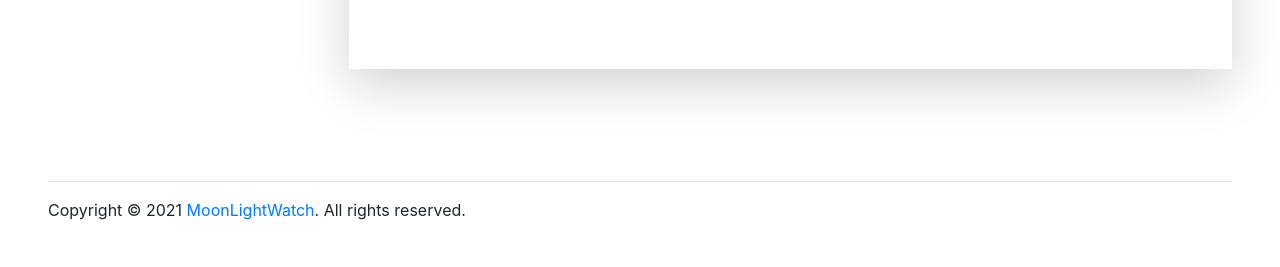
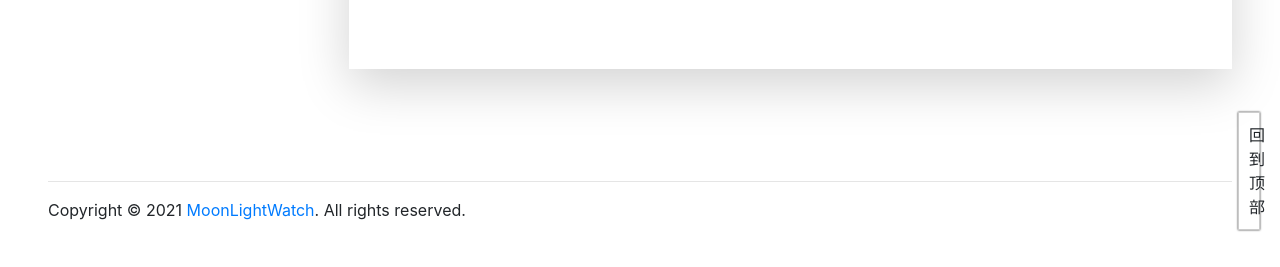
Before and after one commit to moonlightwatch/moonlightwatch.github.io, a Jekyll site: the page built from index.html, in a window 1280 px wide and 1400 px high, scrolled down 424 px. Shown: the part 1130-1397 px from the top of the window. Built offline with Jekyll 4.4.1, drawn with Linux system fonts in a browser that asks for light colours; the list of posts is cut into pages by our own code.

Commit message:
add back-to-top

```diff
--- a/_includes/footer.html
+++ b/_includes/footer.html
@@ -1,8 +1,22 @@
-
 <footer class="p-5">
     <hr>
-    Copyright © <span id="copyright-year"></span> <a href="https://moonlightwatch.com">MoonLightWatch</a>. All rights reserved.
+    Copyright © <span id="copyright-year"></span> <a href="https://moonlightwatch.com">MoonLightWatch</a>. All rights
+    reserved.
 </footer>
+<section class="back-to-top" onclick='this.scrollIntoView({behavior:"smooth", block:"start"});'>
+    回到顶部
+</section>
+<style>
+    .back-to-top {
+        width: 18px;
+        padding: 10px;
+        border: 1px solid #ccc;
+        box-shadow: 0 0 2px #333;
+        position: fixed;
+        right: 20px;
+        bottom: 40px;
+    }
+</style>
 
 <script>
     var date = new Date();
--- a/_layouts/default.html
+++ b/_layouts/default.html
@@ -22,7 +22,7 @@
     <meta name="author" content="{{ site.author }}, {{ site.email }}" />
 
     {% if page.tags %}
-    <meta name="keywords" content="{% for item in page.tags %} {{item}}, {% endfor %}"/>
+    <meta name="keywords" content="{% for item in page.tags %} {{item}}, {% endfor %}" />
     {% endif %}
 
     <title>{% if page.title %} {{ page.title }} - {% endif %}{{ site.title }} </title>
@@ -41,6 +41,7 @@
             </div>
         </div>
     </div>
+
     {% include footer.html %}
 
     <!-- Optional JavaScript -->
```
